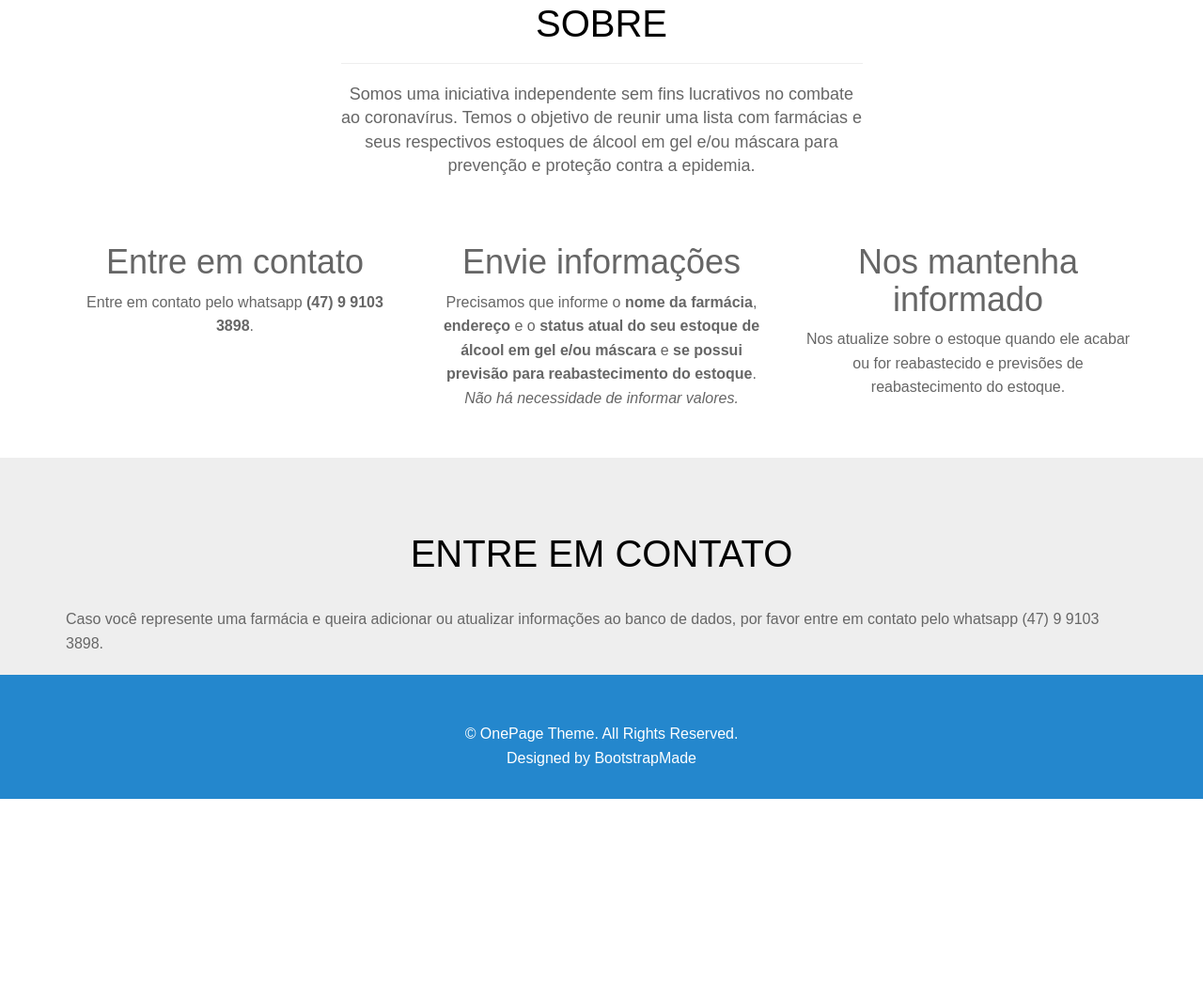
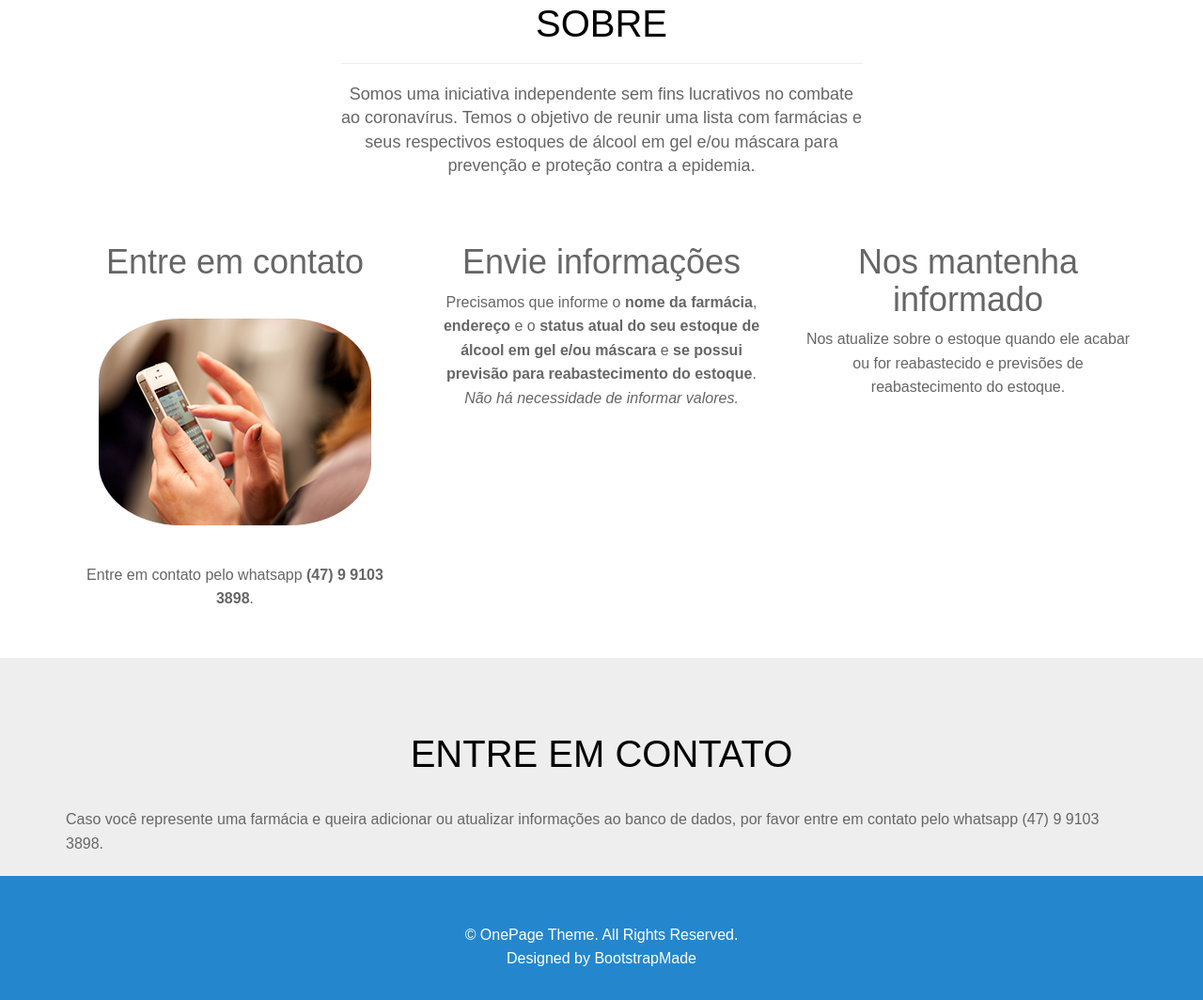
Before and after one commit to avizmarlon/SuporteContraCorona, a plain HTML site: page index.html in a window 1280 px wide. Shown: the part 921-1985 px from the top of the page at 94% size. Before the commit the page ends 1771 px from the top, so only its background shows below. Drawn offline with Linux system fonts and the light colour scheme; a web font is replaced by a local one.

Commit message:
testing problem with img anchoring

```diff
--- a/index.html
+++ b/index.html
@@ -205,7 +205,7 @@
 
         <div class="col-md-4 wow fadeInLeft">
           <h1>Entre em contato</h1>
-          <!--- <img src="images/portfolio/recent/item4.png" alt=""> --->
+          <img src="images/portfolio/recent/item4.png" alt="">
           <p>Entre em contato pelo whatsapp <strong>(47) 9 9103 3898</strong>.</p>
         </div>
 
```
